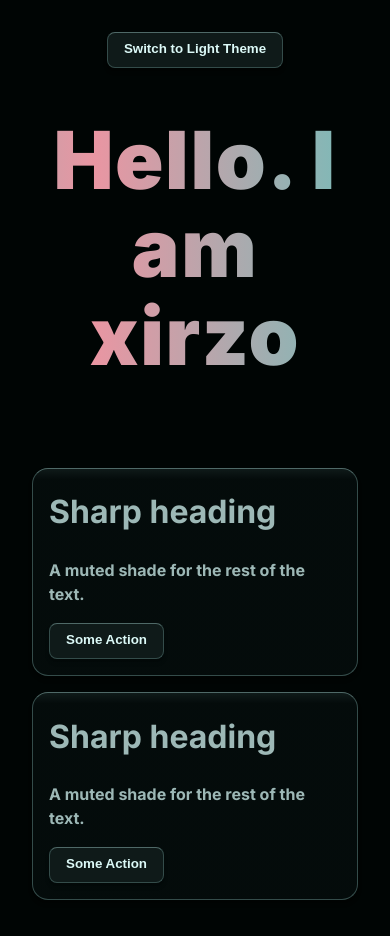
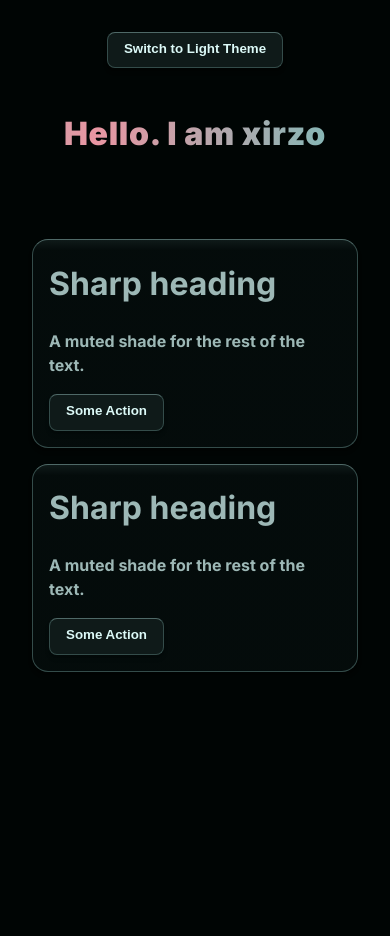
Before and after one commit to xirzo/Portfolio, a React (Vite) app: page / in a window 390 px wide. Built offline with nearby package versions, Linux system fonts and the light colour scheme.

Commit message:
feat: hover title animations

```diff
--- a/src/app/global.css
+++ b/src/app/global.css
@@ -1,5 +1,5 @@
 :root {
-    font-family: Inter, system-ui, Helvetica, sans-serif;
+    font-family: Inter, system-ui, Avenir, Helvetica, Arial, sans-serif;
     line-height: 1.5;
     font-weight: 400;
 
@@ -99,8 +99,19 @@ h1 h2 h3 h4 h5 h6 {
     }
 }
 
+@keyframes scale-in {
+    0% {
+        transform: scale(0.9);
+        opacity: 0;
+    }
+
+    100% {
+        transform: scale(1);
+        opacity: 1;
+    }
+}
+
 .page-title {
-    font-family: Inter, system-ui, Avenir, Helvetica, Arial, sans-serif;
     font-size: 5rem;
     font-weight: 900;
     margin-top: 1rem;
@@ -114,5 +125,7 @@ h1 h2 h3 h4 h5 h6 {
     -webkit-background-clip: text;
     color: transparent;
     -webkit-text-fill-color: transparent;
-    animation: gradient-move 8s ease-in-out infinite;
+    font-size: clamp(2rem, 7vw, 5rem);
+    animation: gradient-move 8s ease-in-out infinite, pulse-shadow 3s ease-in-out infinite, scale-in 0.8s cubic-bezier(.22, 1, .36, 1) 0s 1;
+    transition: transform 0.18s cubic-bezier(.22, 1, .36, 1);
 }
--- a/src/pages/mainPage.tsx
+++ b/src/pages/mainPage.tsx
@@ -1,12 +1,16 @@
+import AnimatedHover from "../shared/animatedHover/animatedHover";
 import Button from "../shared/button/button";
 import Card from "../shared/card/card";
 
 function MainPage() {
     return (
         <div className="stack-container">
-            <h1 className="page-title">
-                Hello. I am xirzo
-            </h1>
+            <AnimatedHover>
+                <h1 className="page-title">
+                    Hello. I am xirzo
+                </h1>
+            </AnimatedHover>
+
             <div className="grid-container">
 
                 <Card>
--- /dev/null
+++ b/src/shared/animatedHover/animatedHover.css
@@ -0,0 +1,4 @@
+.animated-hover {
+    transition: transform 0.18s cubic-bezier(.22, 1, .36, 1);
+    will-change: transform;
+}
--- /dev/null
+++ b/src/shared/animatedHover/animatedHover.tsx
@@ -0,0 +1,70 @@
+import { useRef, type ReactNode } from "react";
+import './animatedHover.css'
+
+export interface AnimatedHoverProps {
+    children: ReactNode;
+    scale?: number;
+    rotateMaxX?: number;
+    rotateMaxY?: number;
+}
+
+function AnimatedHover({
+    children,
+    scale = 1.02,
+    rotateMaxX: rotateMaxX = 16,
+    rotateMaxY = 24
+}: AnimatedHoverProps) {
+    const elementRef = useRef<HTMLDivElement>(null);
+    const hovering = useRef(false);
+
+    function handleMouseMove(e: React.MouseEvent<HTMLDivElement>) {
+        if (!hovering.current) {
+            return;
+        }
+
+        const element = elementRef.current;
+
+        if (!element) {
+            return;
+        }
+
+        const rect = element.getBoundingClientRect();
+        const x = e.clientX - rect.left - rect.width / 2;
+        const y = e.clientY - rect.top - rect.height / 2;
+
+        const rotateX = (-y / rect.height) * rotateMaxY;
+        const rotateY = (x / rect.width) * rotateMaxX;
+
+        element.style.transform = `scale(${scale}) rotateX(${rotateX}deg) rotateY(${rotateY}deg)`;
+    }
+
+    function handleMouseEnter() {
+        hovering.current = true;
+
+        if (elementRef.current) {
+            elementRef.current.style.transform = `scale(${scale})`;
+        }
+    }
+
+    function handleMouseLeave() {
+        hovering.current = false;
+
+        if (elementRef.current) {
+            elementRef.current.style.transform = "";
+        }
+    }
+
+    return (
+        <div
+            ref={elementRef}
+            className='animated-hover'
+            onMouseMove={handleMouseMove}
+            onMouseEnter={handleMouseEnter}
+            onMouseLeave={handleMouseLeave}
+        >
+            {children}
+        </div>
+    );
+}
+
+export default AnimatedHover;
```
